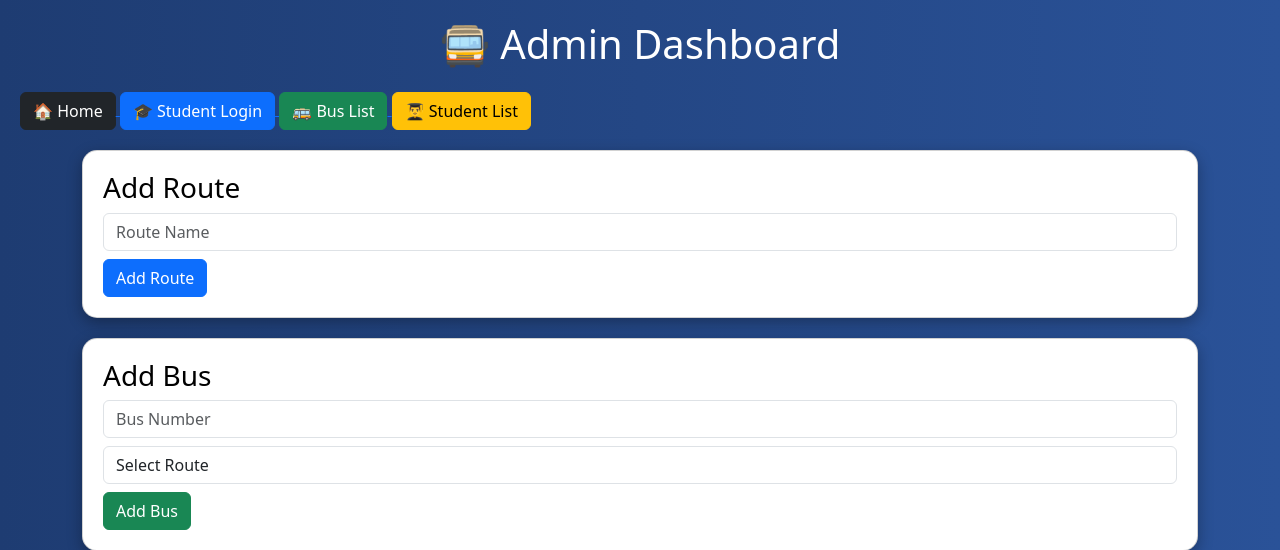
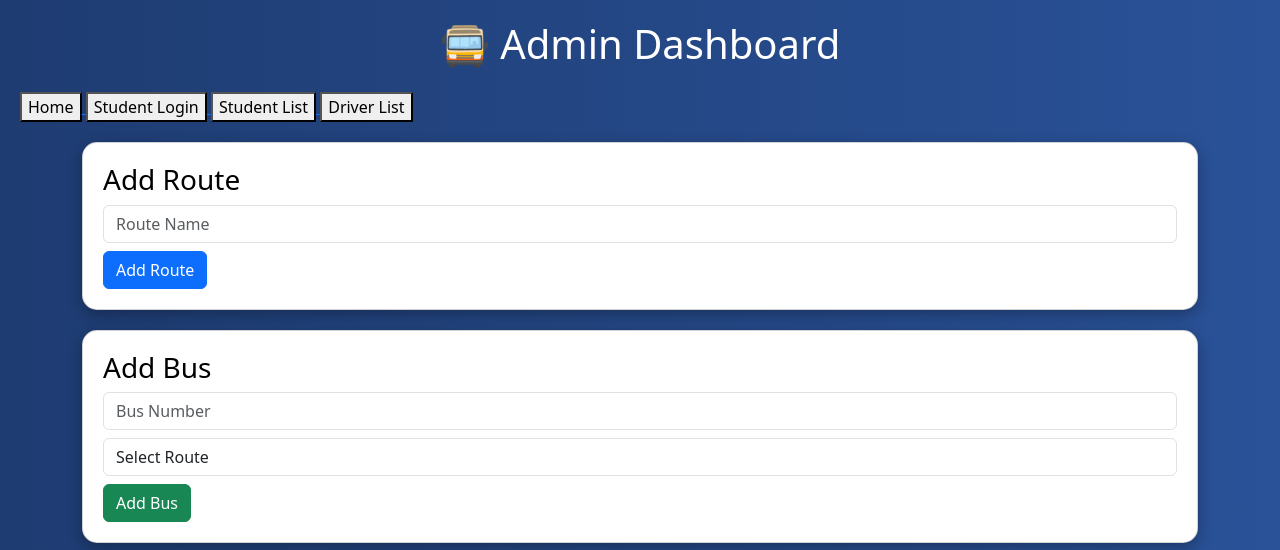
Before and after one commit to rdjspidey-design/bus-tracking-system, a Flask app: page /admin in a window 1280 px wide. Shown: the top 550 px of the page. Run offline with Flask 3, Linux system fonts and the light colour scheme; the visitor is signed in with stand-in values (Sample User, id 1); data that the repository does not hold is empty.

Commit message:
Fix HTML formatting and update button labels

```diff
--- a/templates/index.html
+++ b/templates/index.html
@@ -27,22 +27,22 @@ box-shadow:0 5px 15px rgba(0,0,0,0.3);
 
 <h1 class="text-center mb-4">🚍 Admin Dashboard</h1>
 
-  <div style="margin-bottom:20px;">
+<div style="margin-bottom:20px;">
 
     <a href="/">
-        <button class="btn btn-dark">🏠 Home</button>
+        <button>Home</button>
     </a>
 
     <a href="/login">
-        <button class="btn btn-primary">🎓 Student Login</button>
-    </a>
-
-    <a href="/buses">
-        <button class="btn btn-success">🚌 Bus List</button>
+        <button>Student Login</button>
     </a>
 
     <a href="/students">
-        <button class="btn btn-warning">👨‍🎓 Student List</button>
+        <button>Student List</button>
+    </a>
+
+    <a href="/drivers">
+        <button>Driver List</button>
     </a>
 
 </div>
```
